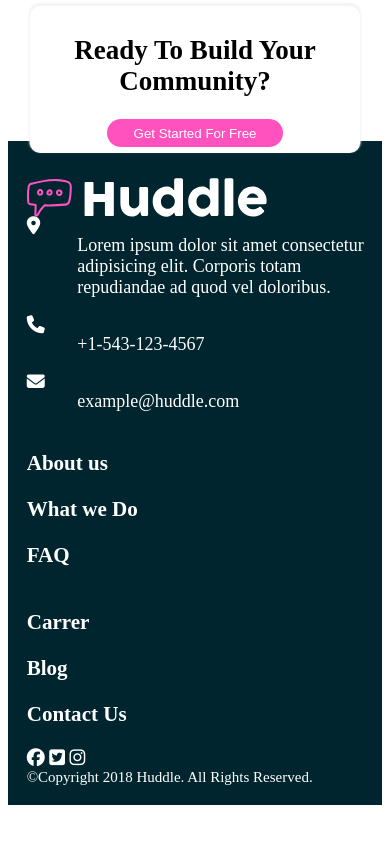
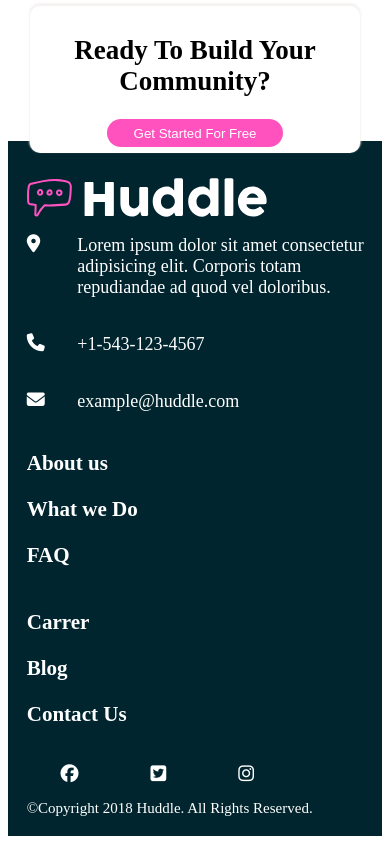
Before and after one commit to OLOWOOKEREISAAC/zuri-responsive-landing-page, a plain HTML site: page index.html in a window 390 px wide. Shown: the part 2457-3301 px from the top of the page. Before the commit the page ends 3270 px from the top, so only its background shows below. Drawn offline with Linux system fonts and the light colour scheme.

Commit message:
Adjusted the icons for better responsiveness

```diff
--- a/index.html
+++ b/index.html
@@ -96,7 +96,7 @@
                 <h3>Contact Us</h3>
             </section>
 
-            <section>
+            <section id="social">
                 <i class="fa-brands fa-facebook"></i>
                 <i class="fa-brands fa-twitter-square"></i>
                 <i class="fa-brands fa-instagram"></i>
--- a/style.css
+++ b/style.css
@@ -125,13 +125,17 @@ header nav img{
     transform: translateX(20%);
     animation-name: slide;
     animation-duration: 3s;
-    /* animation: name duration timing-function delay iteration-count direction fill-mode; */
     animation-duration: 4s;
     animation-iteration-count: 2;
     animation-fill-mode: backwards;
     animation-direction: alternate;
-
-
+}
+i{
+    margin: 1em 0;
+}
+#social i{
+    margin-top: 5%;
+    margin-right: 10%;
 }
 @keyframes slide{
     from{transform: translateX(100px);}
@@ -186,6 +190,9 @@ header nav img{
         width: 110%;
 
     }
+    #social i{
+        margin: 5% 10%;
+    }
 
 
 }
```
